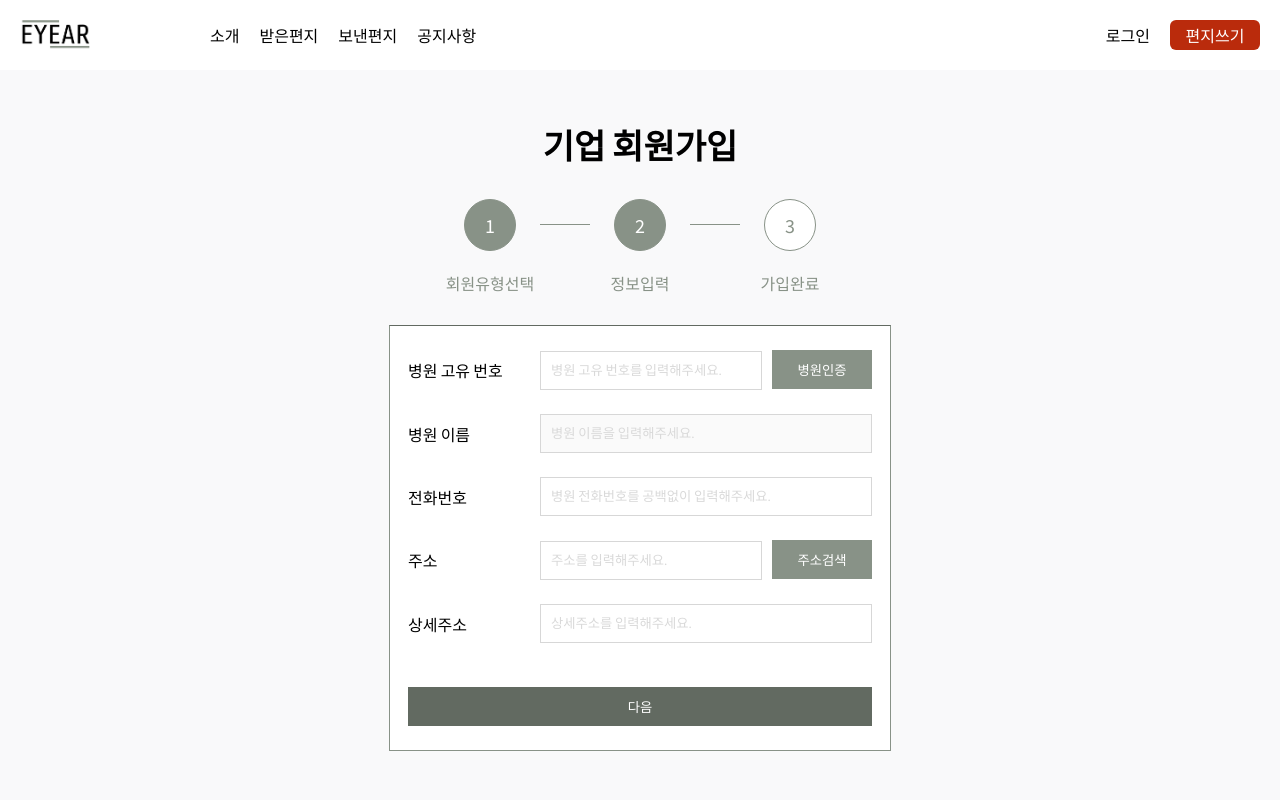
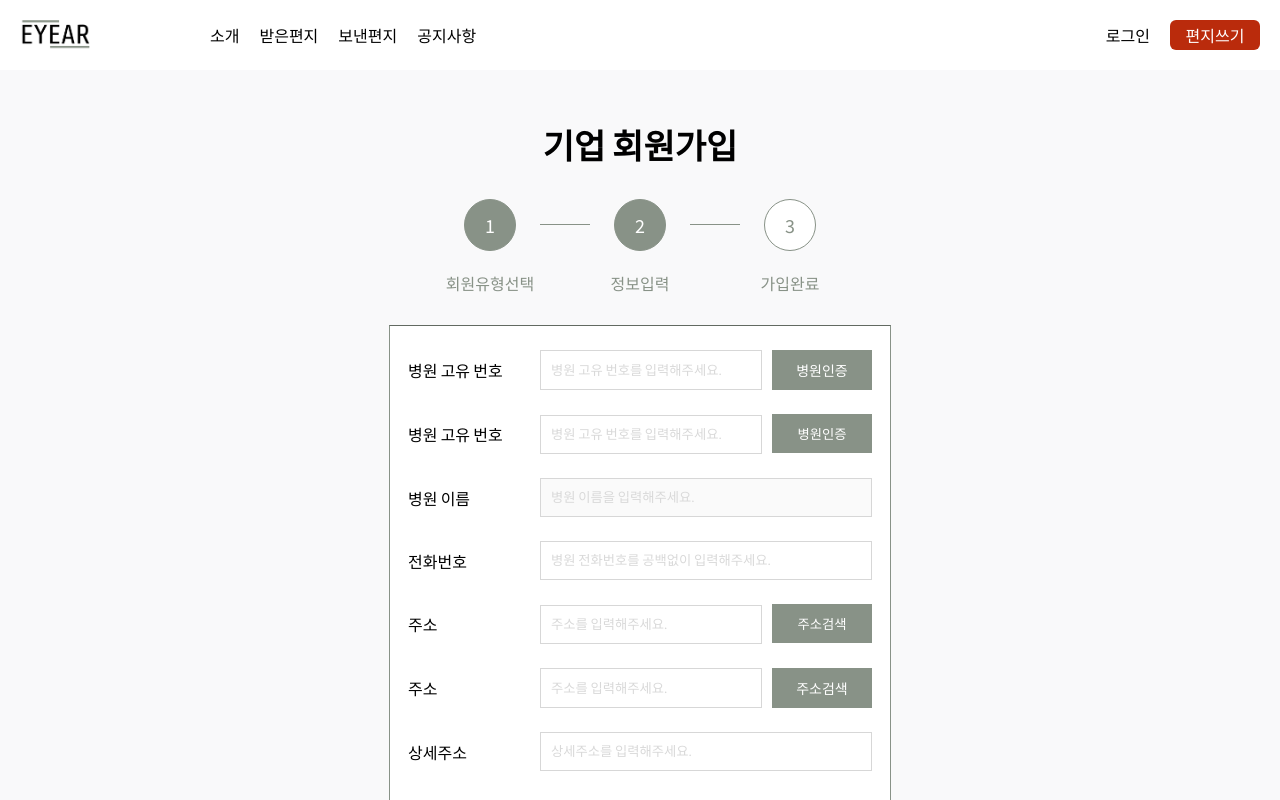
Before and after one commit to eyear22/eyear_frontend, a React (Create React App) app: page /join/business in a window 1280 px wide. Shown: the top 800 px of the page. Built offline with nearby package versions, Linux system fonts and the light colour scheme.

Commit message:
[FEAT] 버튼 있는 input layout

```diff
--- /dev/null
+++ b/src/components/joinBusiness/ButtonLayout.js
@@ -0,0 +1,60 @@
+import styled from 'styled-components';
+import { mobile } from '../../utils/responsive';
+
+const ButtonLayout = ({ title, placeholder, onClick, btnText, input, onChange, children }) => {
+  return (
+    <Container>
+      <Title>{title}</Title>
+      <Right>
+        <Input placeholder={placeholder} />
+        <Button>{btnText}</Button>
+      </Right>
+    </Container>
+  );
+};
+
+const Container = styled.div`
+  width: 100%;
+  margin-bottom: 24px;
+  display: flex;
+  flex-direction: row;
+  align-items: center;
+  justify-content: space-between;
+  ${mobile({ flexDirection: 'column', alignItems: 'normal' })}
+`;
+
+const Title = styled.div`
+  margin-right: 20px;
+`;
+
+const Right = styled.div`
+  display: flex;
+  flex-direction: row;
+`;
+
+const Input = styled.input`
+  padding: 10px;
+  width: 200px;
+  border: 1px solid #d7d7d7;
+  ::placeholder {
+    color: #d9d9d9;
+  }
+  ::-ms-input-placeholder {
+    color: #d9d9d9;
+  }
+  ${mobile({ width: 130 })}
+`;
+
+const Button = styled.div`
+  cursor: pointer;
+  margin-left: 10px;
+  padding: 10px;
+  border: none;
+  background-color: #889287;
+  color: #fff;
+  width: 80px;
+  font-size: 14px;
+  text-align: center;
+`;
+
+export default ButtonLayout;
--- a/src/components/joinBusiness/FirstInfo.js
+++ b/src/components/joinBusiness/FirstInfo.js
@@ -1,5 +1,7 @@
 import styled from 'styled-components';
 import { mobile } from '../../utils/responsive';
+import ButtonLayout from './ButtonLayout';
+import InputLayout from './InputLayout';
 
 const FirstInfo = ({ activeIndex }) => {
   // 다음 버튼 눌렀을 때
@@ -8,6 +10,7 @@ const FirstInfo = ({ activeIndex }) => {
   };
   return (
     <Container>
+      <ButtonLayout title="병원 고유 번호" placeholder="병원 고유 번호를 입력해주세요." btnText="병원인증" />
       <Wrap>
         <Title>병원 고유 번호</Title>
         <Right>
@@ -52,6 +55,7 @@ const FirstInfo = ({ activeIndex }) => {
           <RightButton>주소검색</RightButton>
         </Right>
       </Wrap>
+      <ButtonLayout title="주소" placeholder="주소를 입력해주세요." btnText="주소검색" />
       <Wrap>
         <Title>상세주소</Title>
         <FullInput placeholder="상세주소를 입력해주세요." />
```
